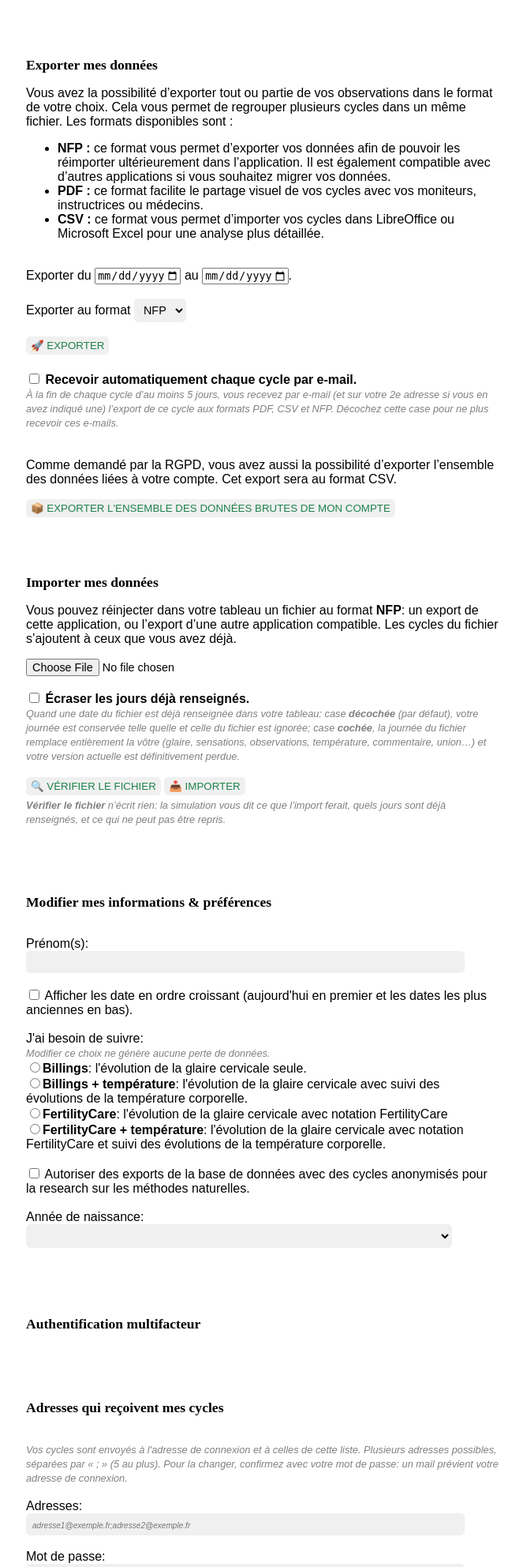
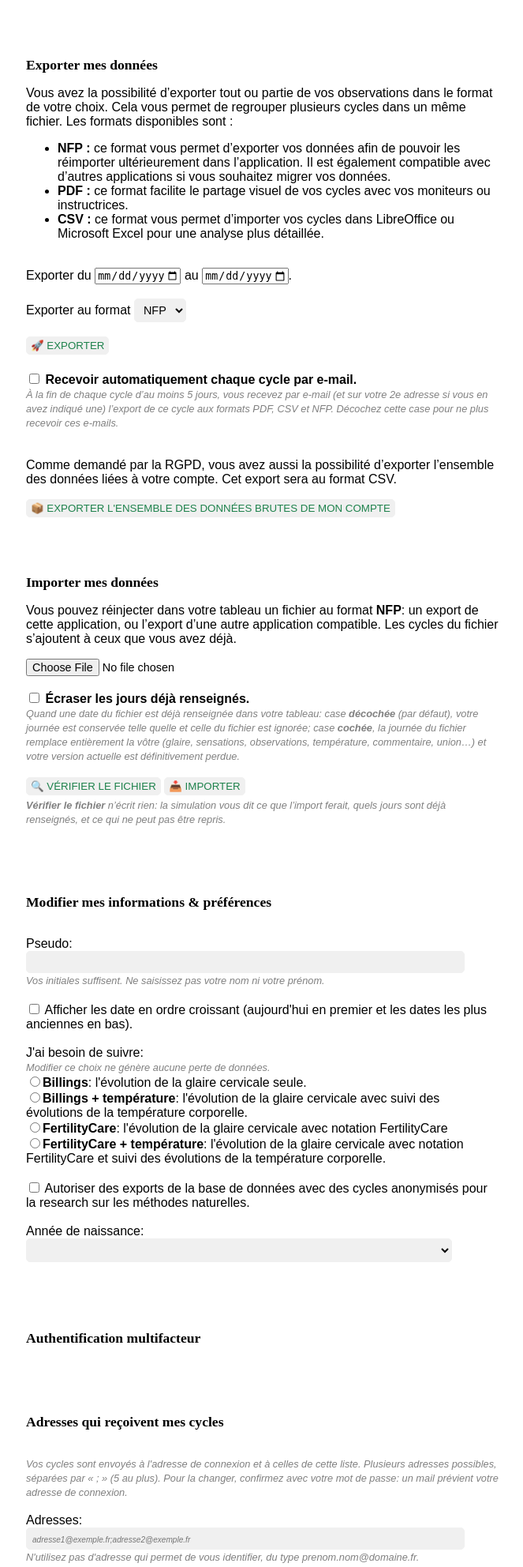
Before and after one commit to moncycle-app/MCA-web-app, a PHP site: page /account.html in a window 1280 px wide. Shown: the part 484-2468 px from the top of the page at 79% size, without its empty margins (307-970 px from the left). Run offline with PHP 8.4, Linux system fonts and the light colour scheme; lists and menus that the app fills with data are empty; some libraries are stand-ins or nearby versions; some web fonts are replaced.

Commit message:
Wellbeing, not health: no identity collected; first name becomes a nickname
- Account: `firstName` (register) and `name` (account) become `nickname`
  (UI: "Pseudo", initials suggested); `accountNameMaxChars` becomes
  `accountNicknameMaxChars`; the DB column `user_account.name` is
  unchanged.
  OpenAPI spec updated; moncycle_store.schema 4 -> 5.
- UI: discreet notice next to the e-mail fields (register, account) not
  to use
  an address that identifies the person, and next to the comment fields
  (day
  form, register) not to enter health information.
- Wording: no more "health data" in README, comments or conf; "médecin"
  removed
  from the cycle mail and the account page. `.label_info` moved to
  commun.css.

```diff
--- a/src/account.html
+++ b/src/account.html
@@ -67,7 +67,7 @@
 				Vous avez la possibilité d’exporter tout ou partie de vos observations dans le format de votre choix. Cela vous permet de regrouper plusieurs cycles dans un même fichier. Les formats disponibles sont :
 				<ul>
 					<li><b>NFP :</b> ce format vous permet d’exporter vos données afin de pouvoir les réimporter ultérieurement dans l’application. Il est également compatible avec d’autres applications si vous souhaitez migrer vos données.</li>
-					<li><b>PDF :</b> ce format facilite le partage visuel de vos cycles avec vos moniteurs, instructrices ou médecins.</li>
+					<li><b>PDF :</b> ce format facilite le partage visuel de vos cycles avec vos moniteurs ou instructrices.</li>
 					<li><b>CSV :</b> ce format vous permet d’importer vos cycles dans LibreOffice ou Microsoft Excel pour une analyse plus détaillée.</li>
 				</ul>
 				</p>
@@ -126,8 +126,9 @@
 
 			<h2>Modifier mes informations & préférences<span class="net_stat" id="net_stat"></span></h2>
 			<form action="api/account" method="patch" id="f_info_pref"><br />
-			<label for="i_name">Prénom(s):</label><br />
-			<input class="auto_save" type="text" id="i_name" required name="name" value="" maxlength="255" /><br />
+			<label for="i_nickname">Pseudo:</label><br />
+			<input class="auto_save" type="text" id="i_nickname" required name="nickname" value="" maxlength="255" /><br />
+			<span class="label_info">Vos initiales suffisent. Ne saisissez pas votre nom ni votre prénom.</span><br />
 			<br />
 			<input class="auto_save" value="1" type="checkbox" id="i_timeline_asc" name="timeline_asc"/> <label for="i_timeline_asc">Afficher les date en ordre croissant (aujourd'hui en premier et les dates les plus anciennes en bas).</label><br />
 			<br />
@@ -194,6 +195,7 @@
 			<br />
 			<label for="i_notification_emails">Adresses:</label><br />
 			<input type="text" id="i_notification_emails" name="notification_emails" maxlength="1024" placeholder="adresse1@exemple.fr;adresse2@exemple.fr" autocomplete="off" /><br />
+			<span class="label_info">N'utilisez pas d'adresse qui permet de vous identifier, du type prenom.nom@domaine.fr.</span><br />
 			<br />
 			<label for="i_notification_emails_password">Mot de passe:</label><br />
 			<input type="password" id="i_notification_emails_password" name="password" autocomplete="current-password" required /><br />
@@ -213,6 +215,7 @@
 			<br />
 			<label for="i_login_email_new">Nouvelle adresse de connexion:</label><br />
 			<input type="email" id="i_login_email_new" name="new_login_email" maxlength="255" required /><br />
+			<span class="label_info">N'utilisez pas d'adresse qui permet de vous identifier, du type prenom.nom@domaine.fr.</span><br />
 			<br />
 			<label for="i_login_email_password">Mot de passe:</label><br />
 			<input type="password" id="i_login_email_password" name="password" autocomplete="current-password" required /><br />
--- a/src/css/account.css
+++ b/src/css/account.css
@@ -22,12 +22,6 @@ select {
 
 .contennu {
 	padding: 15px;
-}
-
-.label_info {
-	font-style: italic;
-	font-size: .8em;
-	color: gray;
 }
 
 form {
--- a/src/css/commun.css
+++ b/src/css/commun.css
@@ -240,3 +240,9 @@ textarea:disabled {
 label {
 	cursor: pointer;
 }
+
+.label_info {
+	font-style: italic;
+	font-size: .8em;
+	color: gray;
+}
--- a/src/index.html
+++ b/src/index.html
@@ -184,6 +184,7 @@
 						<br />
 						<span class="categorie">Commentaire:</span><br />
 						<textarea style="width: 95%" name="comment" id="from_com" autocapitalize="off" maxlength="255"></textarea><br />
+						<span class="label_info">Ne saisissez pas d'informations de santé (médicaments, maladies, ...).</span><br />
 						<br />
 					</div>
 					<span id="jour_form_suppr_holder" class="rouge">
--- a/src/js/account.js
+++ b/src/js/account.js
@@ -308,9 +308,9 @@ $(document).ready(function(){
 	$.get("api/account", {}).done(function(ret) {
 		moncycle_app_usr = ret.data;
 		$("#f_info_pref")[0].reset();
-		$("#name").text(moncycle_app_usr.name);
-		document.title = "moncycle.app - compte " + moncycle_app_usr.name;
-		$("#i_name").val(moncycle_app_usr.name);
+		$("#name").text(moncycle_app_usr.nickname);
+		document.title = "moncycle.app - compte " + moncycle_app_usr.nickname;
+		$("#i_nickname").val(moncycle_app_usr.nickname);
 		$("#tech_info_no").text(moncycle_app_usr.userId);
 		if(moncycle_app_usr.sponsor) $("#merci_don").show();
 		if (moncycle_store.is_demo(moncycle_app_usr.userId)) $("#warning_demo").show();
@@ -579,7 +579,7 @@ $(document).ready(function(){
 
 
 	// MISE A JOURS DES PARAMETTRE DU COMPTE
-	const moncycle_app_account_field_map = {name: "name", age: "birthYear", timeline_asc: "timelineAscending", research: "research", auto_mail_export: "autoMailExport"};
+	const moncycle_app_account_field_map = {nickname: "nickname", age: "birthYear", timeline_asc: "timelineAscending", research: "research", auto_mail_export: "autoMailExport"};
 	$(".auto_save").on("keyup change", function() {
 		// the status goes next to the section the field is in (data-net-stat), the settings one by default
 		let net_stat = $("#" + ($(this).data("net-stat") || "net_stat"));
@@ -601,7 +601,7 @@ $(document).ready(function(){
 			contentType: "application/json",
 			data: JSON.stringify(payload),
 		}).done(function(ret){
-			if (ret.data && ret.data.name) $("#name").text(ret.data.name);
+			if (ret.data && ret.data.nickname) $("#name").text(ret.data.nickname);
 			net_stat.html(' ✅&nbsp;enregistré');
 			net_stat.addClass('vert');
 			net_stat.removeClass('rouge');
@@ -1040,13 +1040,13 @@ $(document).ready(function(){
 	$("#f_suppr_user_account").on("submit", function(event) {
 		event.preventDefault();
 		var password = $('#f_suppr_user_account input[name="pw_before_deletion"]').val();
-		if (!confirm(moncycle_app_usr.name + ', êtes-vous sur de vouloir supprimer votre compte ainsi que toutes vos données? Cette action est irréversible. 😟')) return;
+		if (!confirm(moncycle_app_usr.nickname + ', êtes-vous sur de vouloir supprimer votre compte ainsi que toutes vos données? Cette action est irréversible. 😟')) return;
 		$.ajax({type : 'POST', "url" : $(this).attr("action"), contentType: "application/json", data: JSON.stringify({password: password})}).done(function(){
 			moncycle_store.clear_storage();
-			alert(moncycle_app_usr.name + ", votre compte a bien été supprimé. 😢💔");
+			alert(moncycle_app_usr.nickname + ", votre compte a bien été supprimé. 😢💔");
 			window.location.replace('auth');
 		}).fail(function(jqXHR) {
-			alert(moncycle_app_usr.name + ", votre compte n'a pas été supprimé: " + moncycle_app_error_message(jqXHR));
+			alert(moncycle_app_usr.nickname + ", votre compte n'a pas été supprimé: " + moncycle_app_error_message(jqXHR));
 		});
 	});
 
--- a/src/js/register.js
+++ b/src/js/register.js
@@ -49,7 +49,7 @@ else {
 			}
 			var method = $('input[name="method"]:checked').val() == "3" ? "fertilityCare" : "billings";
 			var payload = {
-				firstName: $("#i_firstname").val(),
+				nickname: $("#i_nickname").val(),
 				email: $("#i_login_email").val(),
 				password: $("#i_password").val(),
 				birthYear: parseInt($("#i_anaissance").val()),
@@ -87,7 +87,7 @@ else {
 					password_too_long: "Le mot de passe est trop long (72 octets au plus).",
 					password_invalid: "Le mot de passe contient un caractère interdit.",
 					birthYear: "La date de naissance n'est pas réaliste.",
-					firstName: "Le prénom est invalide ou trop long.",
+					nickname: "Le pseudo est invalide ou trop long.",
 					discoveredComment: "Le commentaire est invalide ou trop long."
 				};
 				$("#register_error_msg").text(moncycle_store.error_pick(jqXHR, return_codes) || moncycle_store.error_text(jqXHR));
--- a/src/js/store.js
+++ b/src/js/store.js
@@ -30,7 +30,7 @@
 const moncycle_store = {
 
 	// Bump it when what is kept in localStorage changes shape: the copy of the versions before is dropped.
-	schema : 4,
+	schema : 5,
 	// The public demo accounts: ACCOUNT_DEMO_IDS of constants.php, change both. Whoever is on one is no one who has an
 	// account yet: the sign-up and the sign-in pages do not send them back to the app.
 	demo_user_ids : [2, 3],
@@ -154,7 +154,7 @@ const moncycle_store = {
 	clear_storage : function () {
 		try { localStorage.clear(); } catch (e) { }
 	},
-	// The session is over: the copy is personal health data, so nothing of it stays in the browser.
+	// The session is over: the copy is personal data, so nothing of it stays in the browser.
 	expire_session : function () {
 		if (moncycle_store.expired) return;
 		moncycle_store.expired = true;
--- a/src/js/tableau.js
+++ b/src/js/tableau.js
@@ -340,7 +340,7 @@ moncycle_app = {
 		let nfp_method = moncycle_app.nfp_method_from_api(d.method, d.temperatureTracking);
 		return {
 			no_user_account : d.userId,
-			name : d.name,
+			nickname : d.nickname,
 			sponsor : d.sponsor,
 			nfp_method : nfp_method,
 			nfp_method_name : {1:"bill_temp", 2:"bill", 3:"fc", 4:"fc_temp"}[nfp_method],
@@ -483,9 +483,9 @@ moncycle_app = {
 		moncycle_app.constante = moncycle_app.constante_from_api(moncycle_store.account);
 		moncycle_app.timeline_asc = moncycle_app.constante.timeline_asc;
 		moncycle_app.description = moncycle_store.all_descriptions().map(moncycle_app.description_from_api);
-		document.title = moncycle_app_text.page_title(moncycle_app.constante.name);
+		document.title = moncycle_app_text.page_title(moncycle_app.constante.nickname);
 		// the name is free text: text first, then the badge (markup of ours)
-		$("#name").text(moncycle_app.constante.name);
+		$("#name").text(moncycle_app.constante.nickname);
 		if (moncycle_app.constante.sponsor) $("#name").append(moncycle_app_text.sponsor_badge);
 		moncycle_app.charger_actu();
 		$(".main_button").css("display","inline-block");
```
Also changed, not shown: src/register.html (+6 -3 lines).
